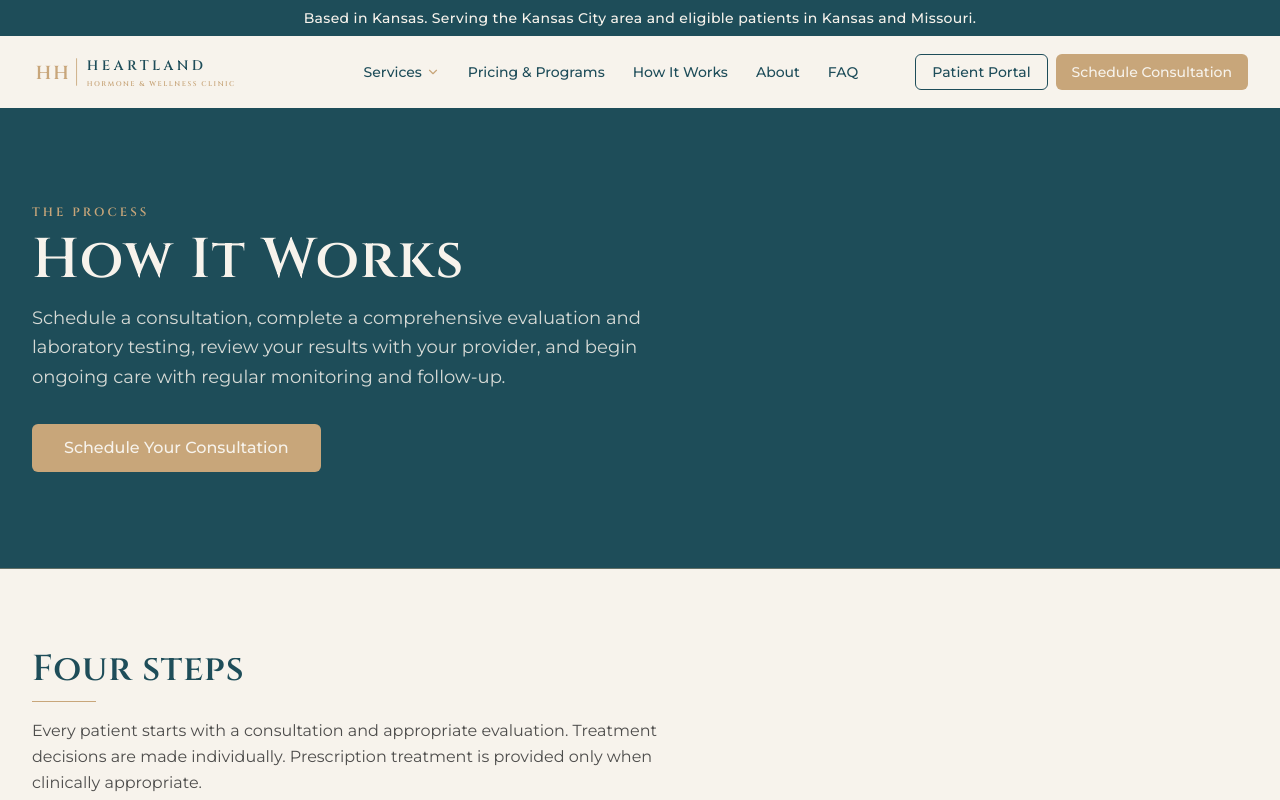
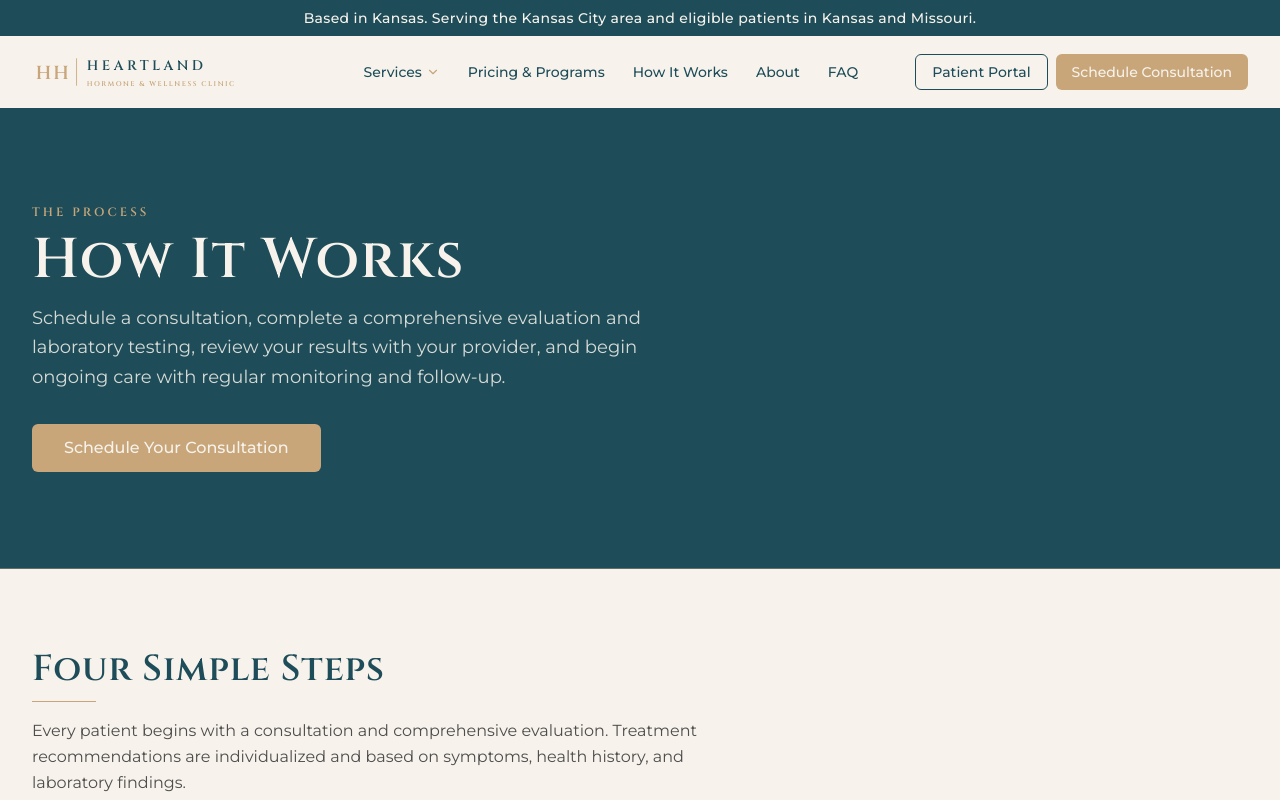
Before and after one commit to nrbroadhurst/heartland-hormone, a Next.js app: page /how-it-works in a window 1280 px wide. Shown: the top 800 px of the page. Built offline with nearby package versions, Linux system fonts and the light colour scheme.

Commit message:
Rename How It Works to Four Simple Steps
Update the section intro to consultation, evaluation, and individualized recommendations.

Co-authored-by: nrbroadhurst <nrbroadhurst@gmail.com>

```diff
--- a/src/app/how-it-works/page.tsx
+++ b/src/app/how-it-works/page.tsx
@@ -26,8 +26,8 @@ export default function HowItWorksPage() {
 
       <section className="mx-auto max-w-7xl px-4 py-16 md:py-20 md:px-6 lg:px-8">
         <SectionHeading
-          title="Four steps"
-          description="Every patient starts with a consultation and appropriate evaluation. Treatment decisions are made individually. Prescription treatment is provided only when clinically appropriate."
+          title="Four Simple Steps"
+          description="Every patient begins with a consultation and comprehensive evaluation. Treatment recommendations are individualized and based on symptoms, health history, and laboratory findings."
         />
         <StepList />
         <p className="mt-8 text-sm text-charcoal/75 max-w-3xl leading-relaxed">
```
